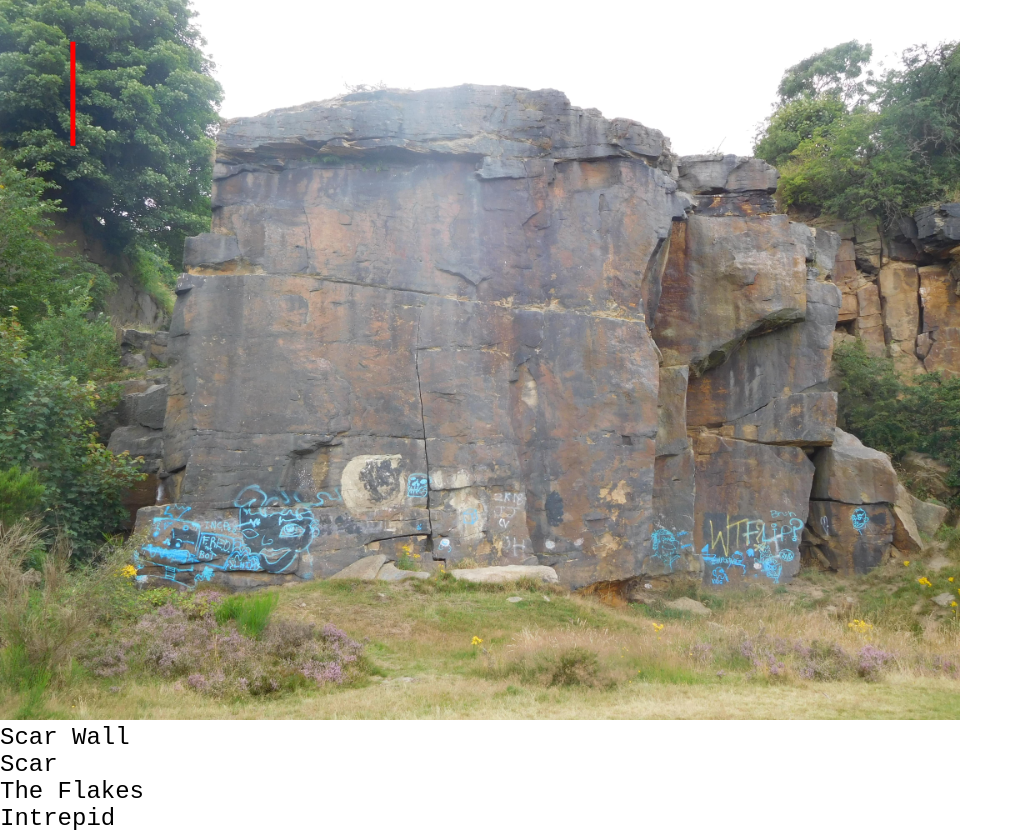
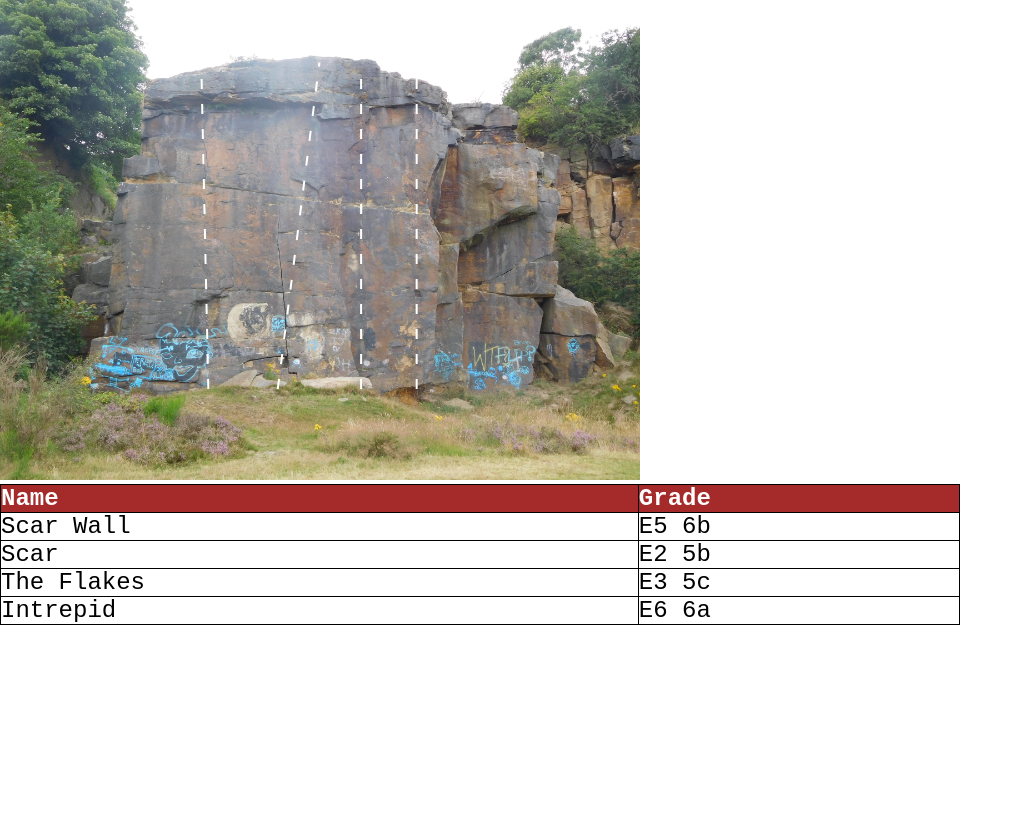
Before and after one commit to 1poundSOCKS/website, a website: page index.html in a window 1280 px wide. Shown: the whole page, without its empty margins (0-1023 px from the left). After the commit the page ends 800 px from the top, so only its background shows below. Drawn offline with Linux system fonts and the light colour scheme.

Commit message:
Dashed topo lines added

```diff
--- a/index.html
+++ b/index.html
@@ -8,32 +8,67 @@
         margin: 0;
         padding: 0;
       }
+      table, th, td {
+       border: 1px solid black;
+      }
+      table {
+        border-collapse: collapse;
+        width: 75%;
+        font-size: x-large;
+        font-family: 'Courier New', Courier, monospace;
+      }
+      th {
+        text-align: left;
+        background-color: brown;
+        color: white;
+      }
       .topo_image {
         align-content: center;
-      }
-      .route_list {
-        font-size: x-large;
-        font-family: 'Courier New', Courier, monospace;
       }
   </style>
 </head>
   <body>
     <canvas class="topo_image" id="topo_image"></canvas>
-    <ol class="route_list" id="route_list"></ol>
+    <table>
+      <thead>
+        <tr>
+          <th>Name</th>
+          <th>Grade</th>
+        </tr>
+      </thead>
+      <tbody id="route_table"></tbody>
+    </table>
     <script>
+      const baildonBankData = '{\
+        "topo_image_file": "baildon_bank/img/scar_wall.JPG", \
+        "routes": [ \
+          { "name": "Scar Wall", "grade": "E5 6b", "start_x": 1500, "start_y": 2800, "end_x": 1450, "end_y": 500 }, \
+          { "name": "Scar", "grade": "E2 5b", "start_x": 2000, "start_y": 2800, "end_x": 2300, "end_y": 450 }, \
+          { "name": "The Flakes", "grade": "E3 5c", "start_x": 2600, "start_y": 2800, "end_x": 2600, "end_y": 460 }, \
+          { "name": "Intrepid", "grade": "E6 6a", "start_x": 3000, "start_y": 2800, "end_x": 3000, "end_y": 550 } \
+        ] \
+      }'
+
       window.addEventListener('resize', resizeCanvas, false);
       resizeCanvas();
 
+      var routeTable=document.getElementById("route_table");
+
+      const data = JSON.parse(baildonBankData)
+
+      data.routes.forEach(element => {
+        var name = document.createElement('td');
+        name.appendChild(document.createTextNode(element.name));
+        var grade = document.createElement('td');
+        grade.appendChild(document.createTextNode(element.grade));
+        var row = document.createElement('tr');
+        row.appendChild(name);
+        row.appendChild(grade);
+        routeTable.appendChild(row);
+      });
+
       function resizeCanvas() {
-        const data = JSON.parse('{\
-          "topo_image_file": "baildon_bank/img/scar_wall.JPG", \
-          "routes": [ \
-            { "name": "Scar Wall" }, \
-            { "name": "Scar" }, \
-            { "name": "The Flakes" }, \
-            { "name": "Intrepid" } \
-          ] \
-        }')
+        const data = JSON.parse(baildonBankData)
 
         var canvas=document.getElementById("topo_image");
         var ctx=canvas.getContext("2d");
@@ -42,28 +77,27 @@
         base_image.src = data.topo_image_file;
         base_image.onload = function() {
           var imageWidthToHeightRatio = base_image.height / base_image.width;
-          canvas.width = window.innerWidth * 75 / 100;
+          canvas.width = window.innerWidth * 50 / 100;
           canvas.height = canvas.width * imageWidthToHeightRatio;
           var imageWidthToCanvasWidthRatio = canvas.width / base_image.width;
           var imageHeightToCanvasHeightRatio = canvas.height / base_image.height;
           ctx.width = canvas.width;
           ctx.height = canvas.height;
           ctx.drawImage(base_image, 0, 0, ctx.width, ctx.height);
-          ctx.strokeStyle = 'red';
-          ctx.lineWidth = 5;
-          ctx.beginPath();
-          ctx.moveTo(350 * imageWidthToCanvasWidthRatio, 700 * imageHeightToCanvasHeightRatio);
-          ctx.lineTo(350 * imageWidthToCanvasWidthRatio, 200 * imageHeightToCanvasHeightRatio);
-          ctx.stroke();
+          ctx.strokeStyle = 'white';
+          ctx.lineWidth = 2;
+          data.routes.forEach(element => {
+            var startX = element.start_x;
+            var startY = element.start_y;
+            var endX = element.end_x;
+            var endY = element.end_y;
+            ctx.beginPath();
+            ctx.setLineDash([10, 15]);
+            ctx.moveTo(startX * imageWidthToCanvasWidthRatio, startY * imageHeightToCanvasHeightRatio);
+            ctx.lineTo(endX * imageWidthToCanvasWidthRatio, endY * imageHeightToCanvasHeightRatio);
+            ctx.stroke();
+          });
         }
-
-        var routeList=document.getElementById("route_list");
-
-        data.routes.forEach(element => {
-          var entry = document.createElement('li');
-          entry.appendChild(document.createTextNode(element.name));
-          routeList.appendChild(entry);
-        });
       }
     </script>
   </body>
```
